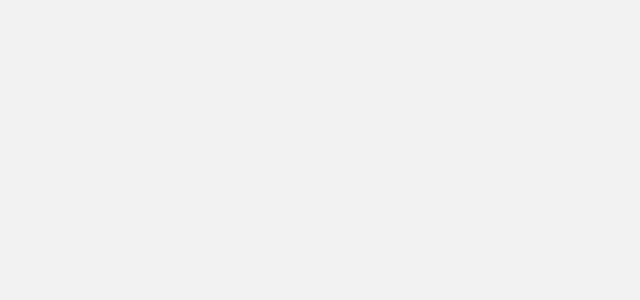
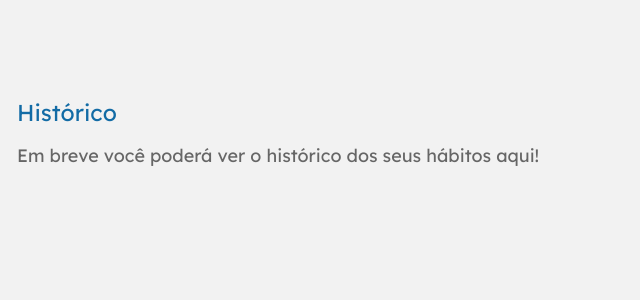
Before and after one commit to Ranbut/projeto11-trackit, a React (Create React App) app: page /historico in a window 1280 px wide. Shown: the top 300 px of the page, without its empty margins (0-640 px from the left). Built offline with nearby package versions, Linux system fonts and the light colour scheme.

Commit message:
Adicionado Histórico

```diff
--- a/src/Pages/Historico/Historico.js
+++ b/src/Pages/Historico/Historico.js
@@ -1,7 +1,11 @@
 import {HistoricoContainer} from './styles';
 
 function Historico(){
-    return(<HistoricoContainer></HistoricoContainer>);
+    return(
+    <HistoricoContainer>
+        <h1>Histórico</h1>
+        <p>Em breve você poderá ver o histórico dos seus hábitos aqui!</p>
+    </HistoricoContainer>);
 }
 
 export default Historico;
--- a/src/Pages/Historico/styles.js
+++ b/src/Pages/Historico/styles.js
@@ -3,8 +3,21 @@ import styled from 'styled-components';
 const HistoricoContainer = styled.div`
     width: 100%;
     height: 100vh;
-    padding: 70px 0px;
+    padding: 98px 17px;
     background-color: #F2F2F2;
+    h1{
+        font-family: 'Lexend Deca';
+        font-size: 22.976px;
+        line-height: 29px;
+        color: #126BA5;
+        margin-bottom: 17px;
+    }
+    p{
+        font-family: 'Lexend Deca';
+        font-size: 17.976px;
+        line-height: 22px;
+        color: #666666;
+    }
 ;
 `
 
--- a/src/Pages/Login/Login.js
+++ b/src/Pages/Login/Login.js
@@ -1,4 +1,4 @@
-import { useState } from "react";
+import { useEffect, useState } from "react";
 import {Container, Formulario} from "./styles";
 import logo from "../../assets/logo.png";
 import { ThreeDots } from  'react-loader-spinner';
@@ -9,10 +9,15 @@ import { Link } from "react-router-dom";
 import { useNavigate } from "react-router-dom";
 
 function Login(){
+
     const [clicado, setClicado] = useState(false);
     const [login, setLogin] = useState({email: "", password: ""});
     const {setUsuario} = useContext(UsuarioContext);
     const navigate = useNavigate();
+
+    useEffect(() => {
+        setUsuario({email: "", id: "", image: "", name: "", password: "", token:""});
+    }, []);
 
     function entrar(event){
         event.preventDefault();
```
